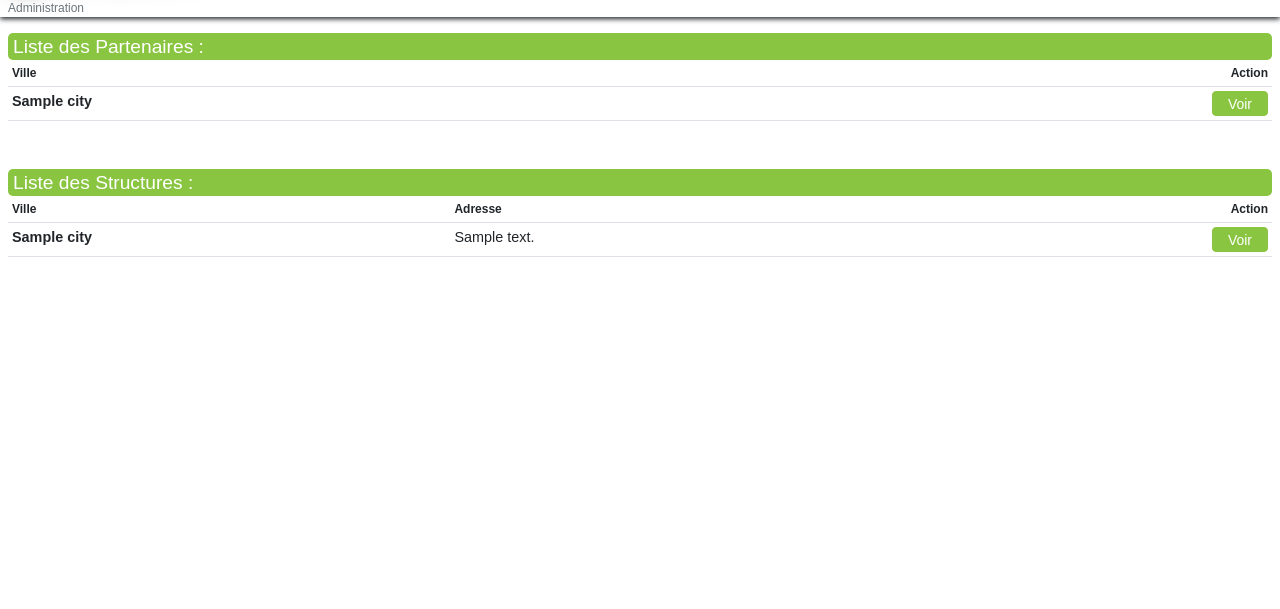
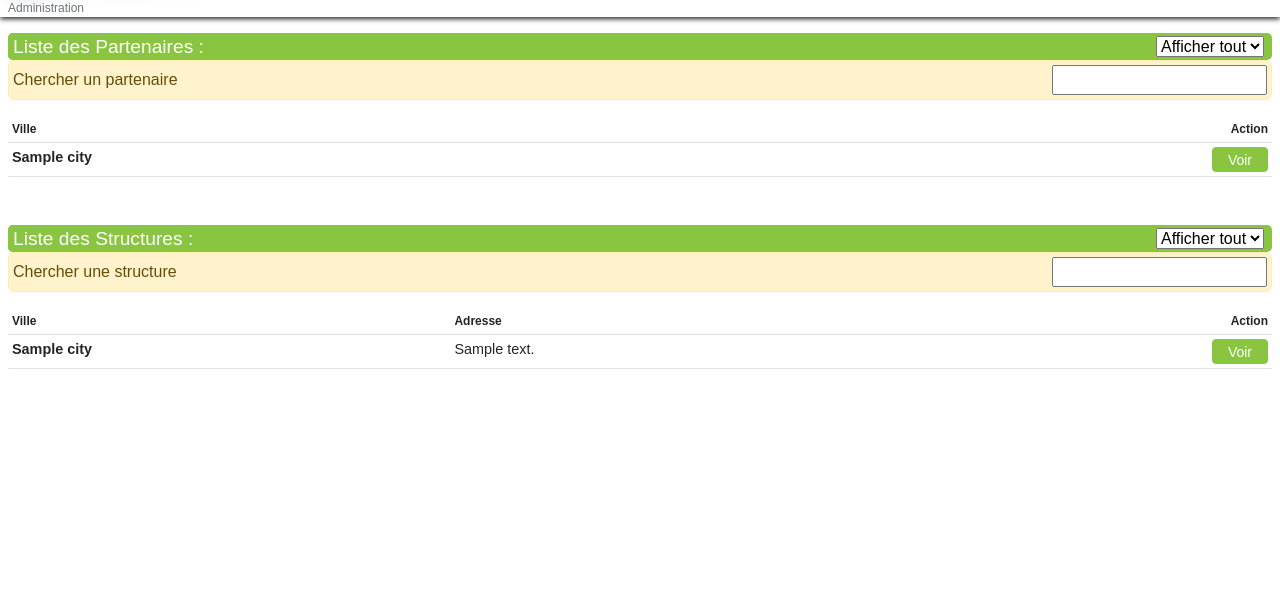
Before and after one commit to Skoognuts/ECF-Graduate-Developpeur, a Symfony app: template templates/admin/index.html.twig in a window 1280 px wide. Shown: the part 56-665 px from the top of the page. Run offline with Twig, Linux system fonts and the light colour scheme; the template is opened without the code that fills it: most values are stand-ins (such as "Sample title", 1, 10 or a date in 2020); some libraries are stand-ins or nearby versions; some web fonts are replaced.

Commit message:
Add admin search tools layout

```diff
--- a/src/Controller/AdminController.php
+++ b/src/Controller/AdminController.php
@@ -6,13 +6,14 @@ use App\Repository\AdministratorRepository;
 use App\Repository\PartnerRepository;
 use App\Repository\StructureRepository;
 use Symfony\Bundle\FrameworkBundle\Controller\AbstractController;
+use Symfony\Component\HttpFoundation\Request;
 use Symfony\Component\HttpFoundation\Response;
 use Symfony\Component\Routing\Annotation\Route;
 
 class AdminController extends AbstractController
 {
     #[Route('/admin', name: 'app_admin')]
-    public function index(AdministratorRepository $administratorRepository, PartnerRepository $partnerRepository, StructureRepository $structureRepository): Response
+    public function index(AdministratorRepository $administratorRepository, PartnerRepository $partnerRepository, StructureRepository $structureRepository, Request $request): Response
     {
         $currentUser = $this->getUser();
         $admin = $administratorRepository->findOneBy(array('userId' => $currentUser->getId()));
--- a/templates/admin/index.html.twig
+++ b/templates/admin/index.html.twig
@@ -6,6 +6,7 @@
 
     {{ include('parts/_header.html.twig') }}
 
+    <main>
         <nav aria-label="breadcrumb breadcrumb-shadow">
             <ol class="breadcrumb ms-2">
                 <li class="breadcrumb-item active" aria-current="page">Administration</li>
@@ -13,7 +14,21 @@
         </nav>
 
         <section class="partner-list ms-2 me-2 mb-5">
+            <div class="admin-filter-bar d-flex flex-row justify-content-between align-items-center">
                 <h2 class="mb-0">Liste des Partenaires :</h2>
+                <select class="me-2" id="partnerActivSelection">
+                    <option value="all">Afficher tout</option>
+                    <option value="all">Actifs</option>
+                    <option value="all">Innactifs</option>
+                </select>
+            </div>
+            <div class="alert alert-warning p-1">
+                <div class="d-flex flex-row justify-content-between align-items-center">
+                    <label for="searchForPartner">Chercher un partenaire</label>
+                    <input type="text" onkeyup="showPartnerResult(this.value)">
+                </div>
+                <div id="partnerSearch"></div>
+            </div>
             <table class="table table-sm table-hover">
                 <thead>
                     <tr class="table-head">
@@ -33,7 +48,21 @@
         </section>
 
         <section class="structure-list ms-2 me-2 mb-5">
+            <div class="admin-filter-bar d-flex flex-row justify-content-between align-items-center">
                 <h2 class="mb-0">Liste des Structures :</h2>
+                <select class="me-2" id="structureActivSelection">
+                    <option value="all">Afficher tout</option>
+                    <option value="all">Actifs</option>
+                    <option value="all">Innactifs</option>
+                </select>
+            </div>
+            <div class="alert alert-warning p-1">
+                <div class="d-flex flex-row justify-content-between align-items-center">
+                    <label for="searchForStructure">Chercher une structure</label>
+                    <input type="text" onkeyup="showStructureResult(this.value)">
+                </div>
+                <div id="structureSearch"></div>
+            </div>
             <table class="table table-sm table-hover">
                 <thead>
                     <tr class="table-head">
@@ -54,6 +83,9 @@
             </table>
         </section>
 
+        <script src="#"></script>
+    </main>
+
     {{ include('parts/_footer.html.twig') }}
 
 {% endblock %}
```
Lines whose indentation alone changed are shown as unchanged.
